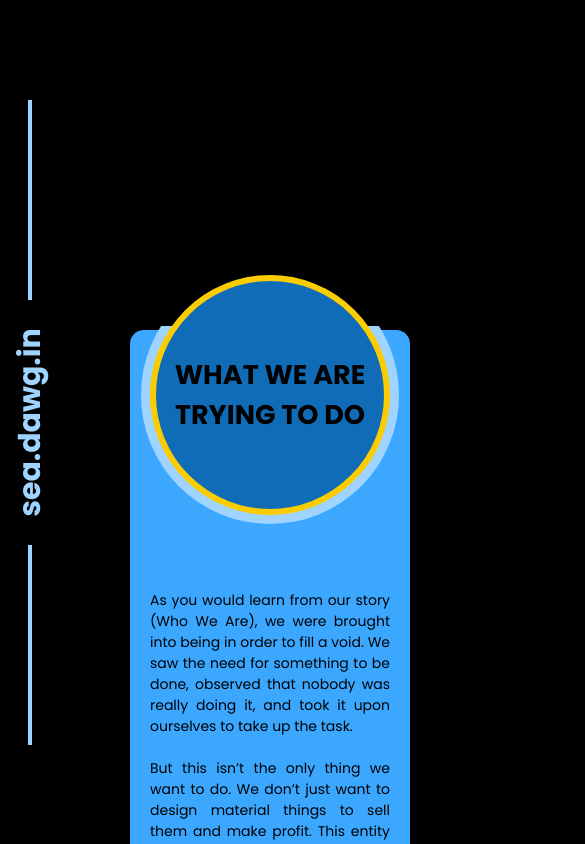
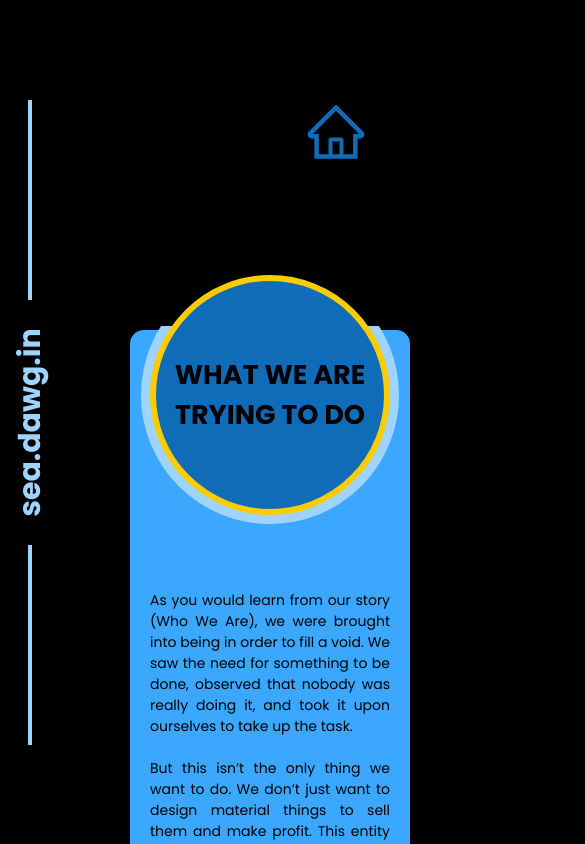
Before and after one commit to AmanRawatOfficial/seadawg.in, a React (Create React App) app: page /aim in a window 390 px wide. Shown: the top 844 px of the page, 585 px wide, since content can reach past the window. Built offline with nearby package versions, Linux system fonts and the light colour scheme.

Commit message:
Fixed home page circle layout when on smartphone view

```diff
--- a/src/components/HomeButton/HomeButton.scss
+++ b/src/components/HomeButton/HomeButton.scss
@@ -1,7 +1,35 @@
 .home_button {
     font-size: 64px;
-    margin-left: 1440px;
+    margin-left: 50%;
     margin-top: 100px;
     cursor: pointer;
     position: absolute;
+    z-index: 100;
 }
+
+@media (max-width: 1544px) {
+    .home_button {
+        margin-left: 78%;
+    }
+}
+
+@media (max-width: 1206px) {
+}
+
+@media (max-width: 1000px) {
+}
+
+@media (max-width: 800px) {
+}
+
+@media (max-width: 898px) {
+}
+
+@media (max-width: 749px) {
+}
+
+@media (max-width: 495px) {
+}
+
+@media (max-width: 376px) {
+}
--- a/src/components/Navs/style.scss
+++ b/src/components/Navs/style.scss
@@ -54,8 +54,8 @@
     }
 }
 
-@keyframes links{
-  0%{
+@keyframes links {
+    0% {
         opacity: 1;
     }
 
@@ -63,7 +63,17 @@
         opacity: 0.5;
     }
 
-  100%{
+    100% {
         opacity: 1;
     }
 }
+
+@media (max-width: 376px) {
+    .our_story_nav {
+        .our_story_nav_wrapper {
+            width: 30rem;
+            height: 30rem;
+            margin-top: 100px;
+        }
+    }
+}
```
Lines whose indentation alone changed are shown as unchanged.
